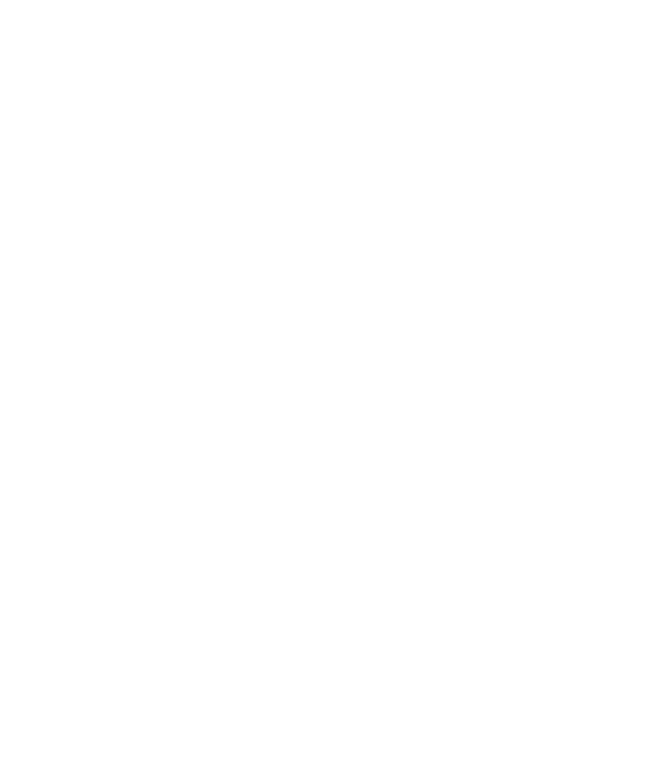
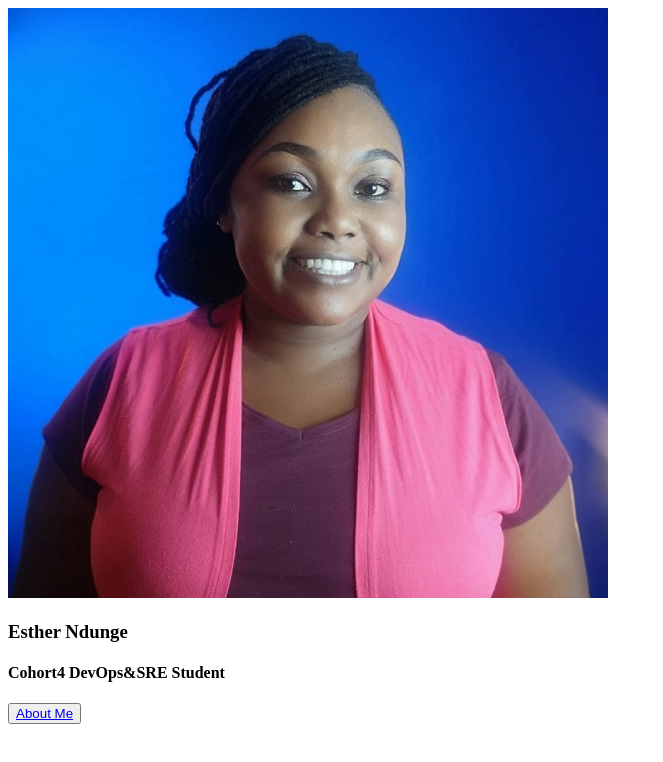
Before and after one commit to ENdunge/Assignment, a plain HTML site: page index.html in a window 1280 px wide. Shown: the whole page, without its empty margins (0-663 px from the left). Drawn offline with Linux system fonts and the light colour scheme.

Commit message:
Added Header Section

```diff
--- a/index.html
+++ b/index.html
@@ -5,4 +5,20 @@
         <link rel="stylesheet" type="text/css" media="screen" href="./style.css" />
 
     </head>
+    <body>
+        <header class="header">
+
+            <div class="header-info">
+
+              <img src="images/Estus.png" alt="Esther Ndunge">
+
+              <h3>Esther Ndunge</h3>
+
+              <h4>Cohort4 DevOps&SRE Student</h4>
+
+              <button class="btn" href="#about"><a href="#about">About Me</a></button>
+
+            </div>
+            </header>
+    </body>
 </html>
```
Also changed, not shown: images/Estus.png (added).
